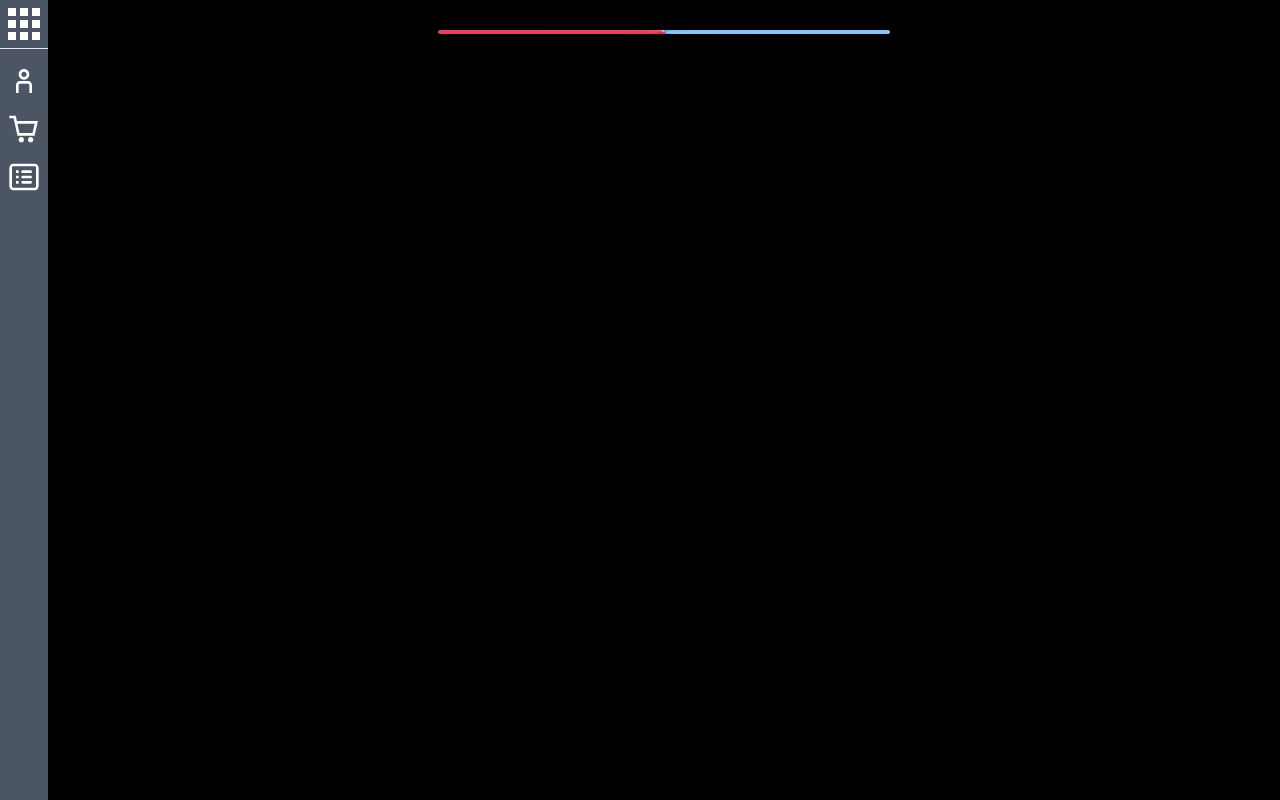
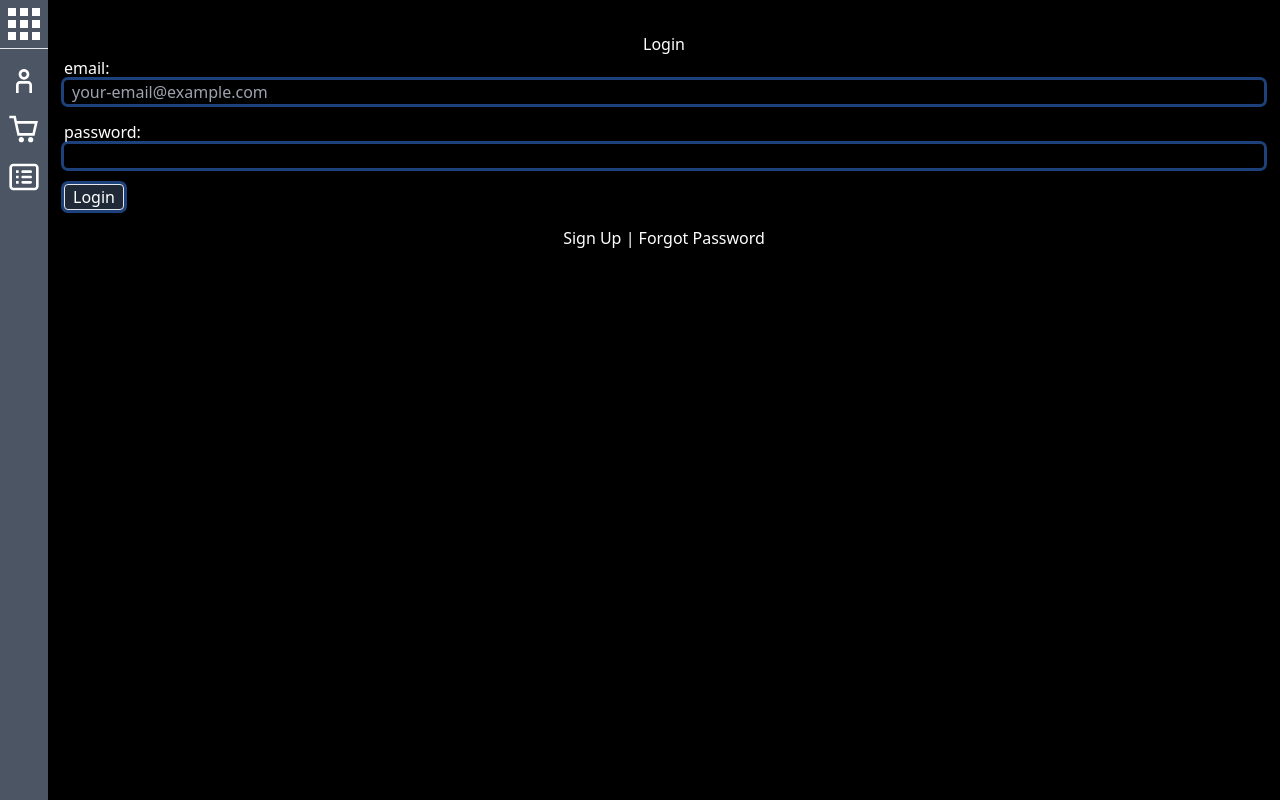
Before and after one commit to Cody-Sam/app, a React (Vite) app: page /auth/login in a window 1280 px wide. Built offline with nearby package versions, Linux system fonts and the light colour scheme; a web font is replaced by a local one; what twin.macro would draw is missing.

Commit message:
better handling of delay waiting for token auth

```diff
--- a/src/pages/account/AccountIndex.jsx
+++ b/src/pages/account/AccountIndex.jsx
@@ -1,5 +1,5 @@
 import GlowCard from "../../components/GlowCard";
-import { useContext } from "react";
+import { useContext, useEffect } from "react";
 import { Navigate, useNavigate } from "react-router-dom";
 import { UserContext } from "/src/modules/User";
 
@@ -9,9 +9,16 @@ function AccountIndex() {
     userDispatch,
   } = useContext(UserContext);
 
+  if (token) {
     if (!user) {
-    return <Navigate to="/auth/login" />;
-  }
+      return (
+        <div className="flex flex-wrap gap-24 items-start justify-center py-8">
+          <GlowCard>
+            <p>validating account</p>
+          </GlowCard>
+        </div>
+      );
+    } else {
       return (
         <div className="flex flex-wrap gap-24 items-start justify-center py-8">
           <GlowCard>
@@ -34,5 +41,8 @@ function AccountIndex() {
         </div>
       );
     }
-
+  } else {
+    return <Navigate to="/auth/login" />;
+  }
+}
 export default AccountIndex;
--- a/src/pages/auth/LoginPage.jsx
+++ b/src/pages/auth/LoginPage.jsx
@@ -1,7 +1,7 @@
 import { useState, useContext } from "react";
-import { Navigate, useNavigate } from "react-router-dom";
+import { Navigate, useNavigate, Link } from "react-router-dom";
+import GlowCard from "../../components/GlowCard";
 import { UserContext } from "../../modules/User";
-import GlowCard from "../../components/GlowCard";
 
 function LoginPage() {
   const [email, setEmail] = useState("");
@@ -11,7 +11,7 @@ function LoginPage() {
   });
   const navigate = useNavigate();
   const {
-    userStore: { user, token },
+    userStore: { status, user, token },
     userDispatch,
   } = useContext(UserContext);
 
@@ -40,16 +40,11 @@ function LoginPage() {
         break;
     }
   }
-  if (useContext(UserContext).undefined) {
-    return <></>;
-  } else {
-    if (user) {
-      return <Navigate to="/account" />;
-    } else {
+
+  function LoginForm() {
     return (
       <div className="flex flex-wrap gap-24 items-start justify-center py-8">
-          <GlowCard classProp="">
-            <div className="w-full flex-col">
+        <div className="w-full flex-col px-2">
           <div className="text-center">Login</div>
           <form
             className="text-white flex flex-wrap"
@@ -62,7 +57,7 @@ function LoginPage() {
               </span>
             </label>
             <input
-                  className={`w-full bg-black mx-2 px-2 ring ${
+              className={`w-full bg-black mx-2 px-2 ring rounded ${
                 formState.errors.email && "ring-red-500"
               }`}
               type="text"
@@ -82,7 +77,7 @@ function LoginPage() {
               </span>
             </label>
             <input
-                  className={`w-full bg-black mx-2 px-2 ring ${
+              className={`w-full bg-black mx-2 px-2 ring rounded ${
                 formState.errors.password && "ring-red-500"
               }`}
               type="password"
@@ -96,15 +91,32 @@ function LoginPage() {
               value="Login"
               className="bg-gray-800 border px-2 rounded mx-2 my-4 ring"
             />
-                {formState.errors.form && <p className="my-auto bg-gray-900 text-red-500 border-red-500 border px-2">
+            {formState.errors.form && (
+              <p className="my-auto bg-gray-900 text-red-500 border-red-500 rounded border px-2">
                 {formState.errors.form}
-                </p>}
+              </p>
+            )}
           </form>
+          <div className="text-center">
+            <Link to="/auth/signup/">Sign Up</Link> | Forgot Password
           </div>
-          </GlowCard>
+        </div>
       </div>
     );
   }
+
+  if (token) {
+    if (status === "authorising") {
+      return (
+        <div className="flex flex-wrap gap-24 items-start justify-center py-8">
+          <GlowCard>Validating Account</GlowCard>
+        </div>
+      );
+    } else if (status === "authorised") {
+      return <Navigate to="/account" />;
+    }
+  } else {
+    return <LoginForm />;
   }
 }
 
```
Lines whose indentation alone changed are shown as unchanged.
